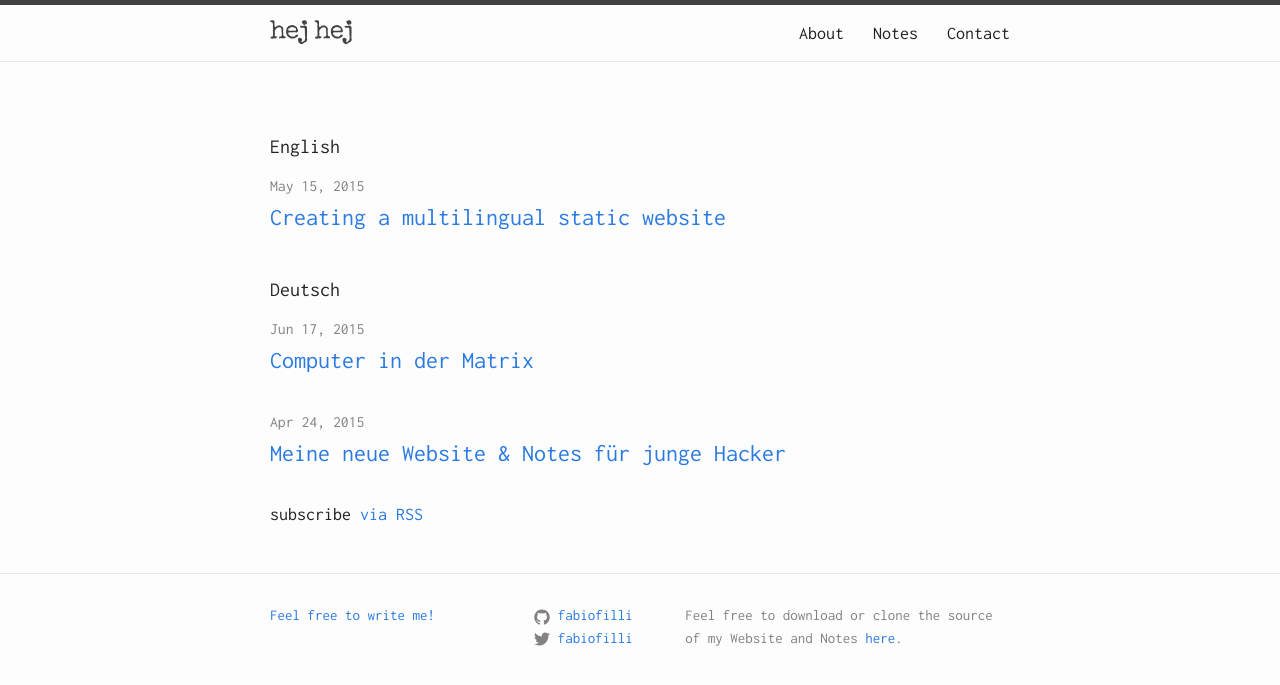
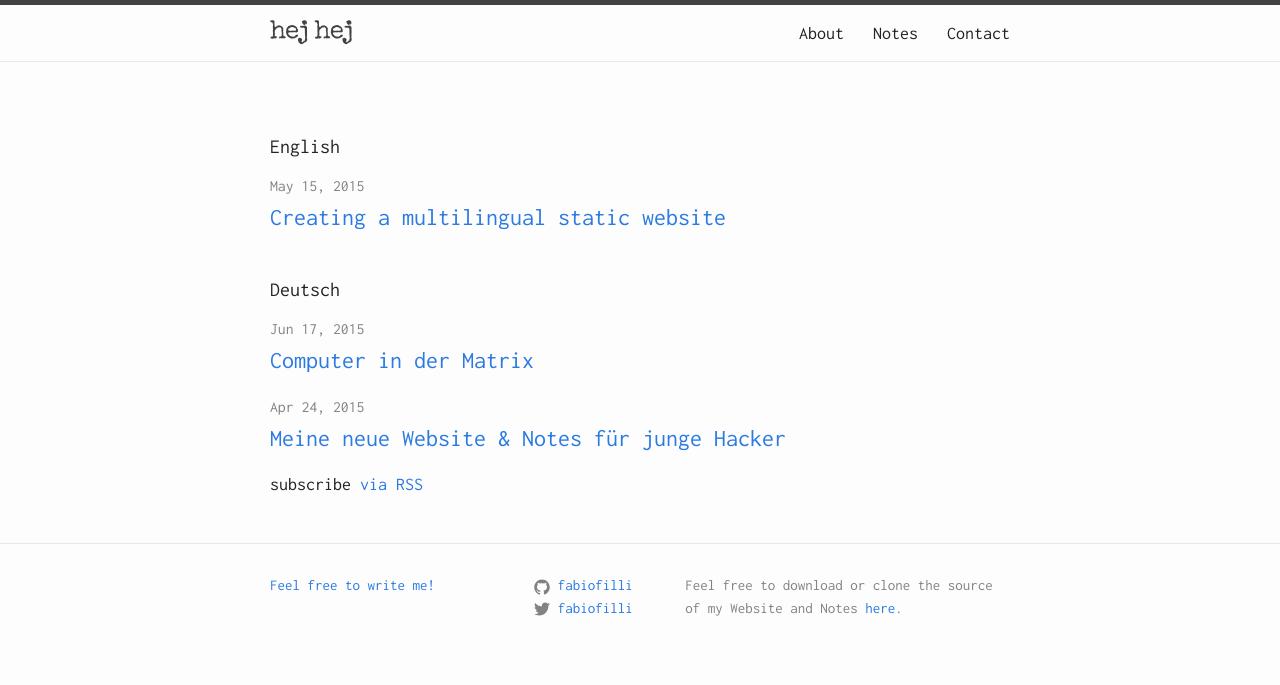
Before and after one commit to fabiofilli/fabiofilli, a Jekyll site: the page built from index.html, in a window 1280 px wide. Shown: the top 685 px of the page. Built offline with Jekyll 4.4.1, drawn with Linux system fonts in a browser that asks for light colours.

Commit message:
design post list

```diff
--- a/_sass/_layout.scss
+++ b/_sass/_layout.scss
@@ -176,7 +176,7 @@
     list-style: none;
 
     > li {
-        margin-bottom: $spacing-unit;
+        margin-bottom: 10px;
     }
 }
 
```
